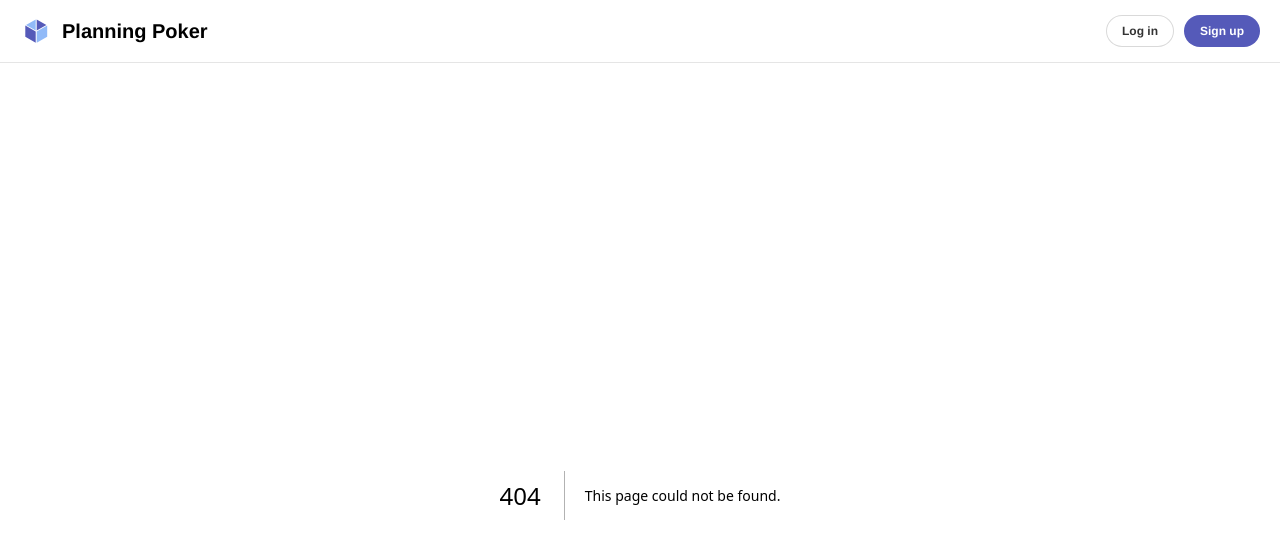
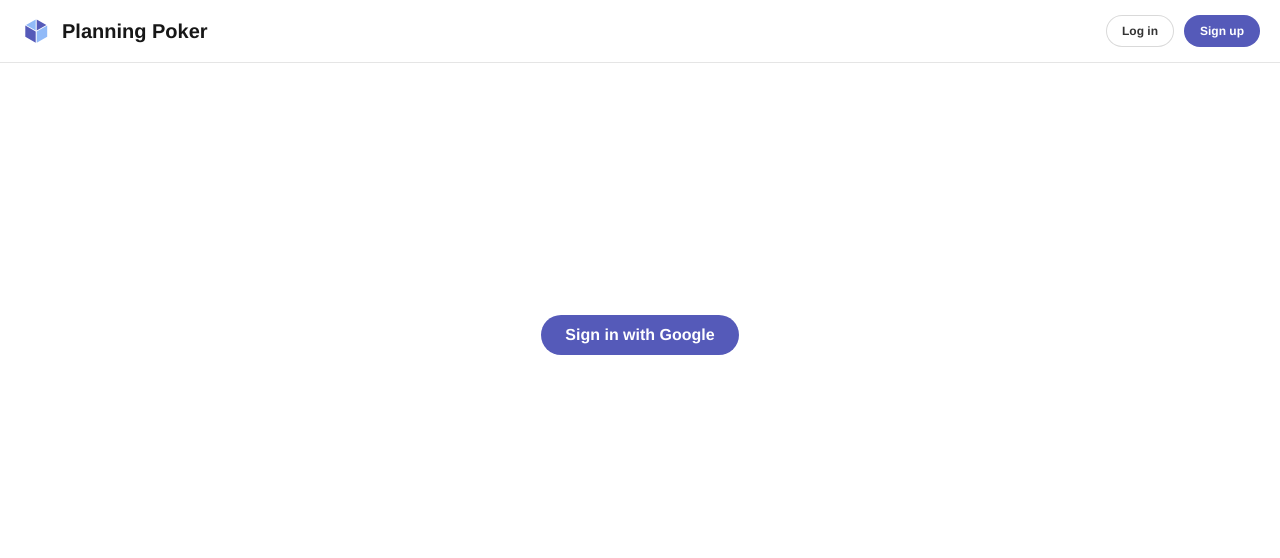
Before and after one commit to ysknsid25/planning-poker, a Next.js app: page /login in a window 1280 px wide. Before the commit this address had no page. Shown: the top 558 px of the page. Built offline with nearby package versions, Linux system fonts and the light colour scheme.

Commit message:
feat: login
Signed-off-by: ysknsid25 <kengo071225@gmail.com>

```diff
--- /dev/null
+++ b/src/app/login/page.tsx
@@ -0,0 +1,11 @@
+"use client";
+
+import { Button } from "../../stories/button/Button";
+
+export default function LoginPage() {
+  return (
+    <div className="flex flex-col items-center justify-center min-h-[60vh]">
+      <Button primary size="large" label="Sign in with Google" />
+    </div>
+  );
+}
```
Also changed, not shown: src/stories/header/Header.tsx (+2 -0 lines).
